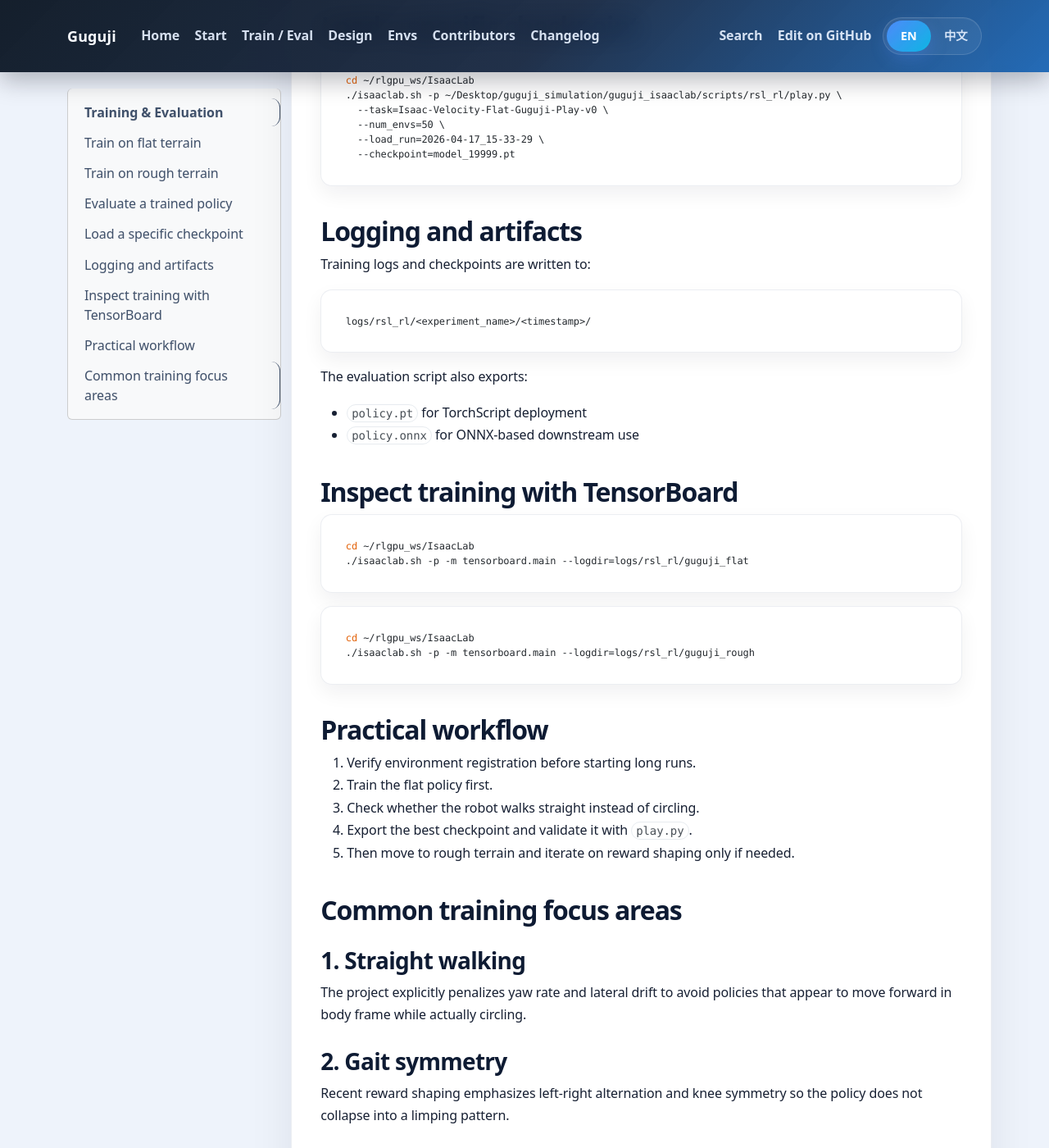
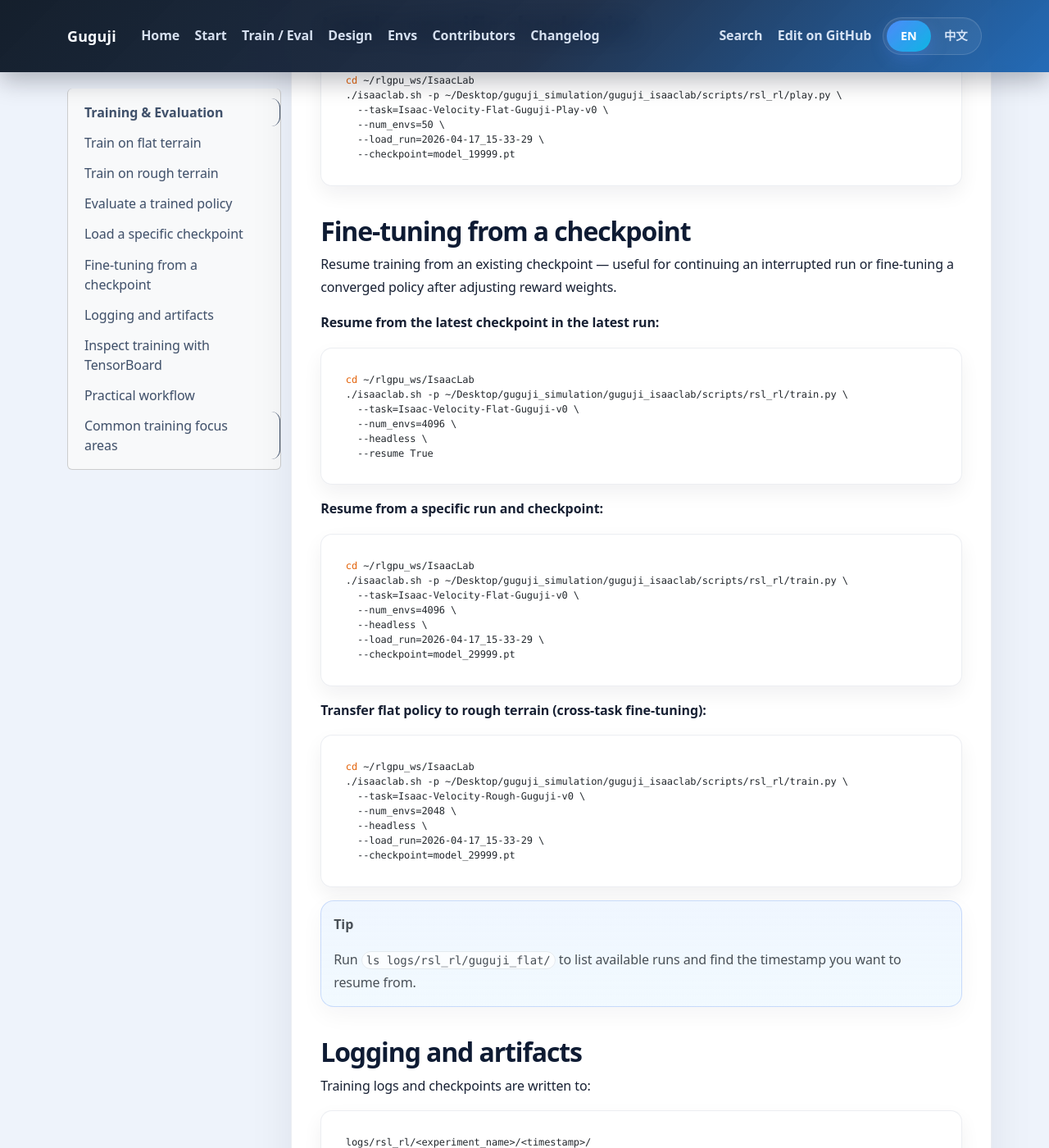
Before and after one commit to osrbot/guguji_isaaclab, an MkDocs documentation site: the page built from docs/training.md, in a window 1280 px wide and 1400 px high, scrolled down 1067 px. Shown: the whole window at 82% size. Built offline with MkDocs 1.6.1, drawn with Linux system fonts in a browser that asks for light colours; nearby versions of some CDN libraries.

Commit message:
docs: update README/docs with fine-tuning guide, version bump, star history
- Bump Isaac Sim badge 4.5.0 → 5.1.0, Isaac Lab badge 2.1.0 → Latest
  in README.md and README_ZH.md
- Add "Fine-tuning from a checkpoint" section (EN + ZH) covering three
  scenarios: resume latest, resume specific run/checkpoint, cross-task
  transfer (flat → rough)
- Add star history chart via star-history.com SVG API to both READMEs
- Mirror fine-tuning section into docs/training.md and docs/zh/training.md

Co-Authored-By: kitso666 <kitso@osrbot.com>

````diff
--- a/docs/training.md
+++ b/docs/training.md
@@ -45,6 +45,48 @@ cd ~/rlgpu_ws/IsaacLab
   --load_run=2026-04-17_15-33-29 \
   --checkpoint=model_19999.pt
 ```
+
+## Fine-tuning from a checkpoint
+
+Resume training from an existing checkpoint — useful for continuing an interrupted run or fine-tuning a converged policy after adjusting reward weights.
+
+**Resume from the latest checkpoint in the latest run:**
+
+```bash
+cd ~/rlgpu_ws/IsaacLab
+./isaaclab.sh -p ~/Desktop/guguji_simulation/guguji_isaaclab/scripts/rsl_rl/train.py \
+  --task=Isaac-Velocity-Flat-Guguji-v0 \
+  --num_envs=4096 \
+  --headless \
+  --resume True
+```
+
+**Resume from a specific run and checkpoint:**
+
+```bash
+cd ~/rlgpu_ws/IsaacLab
+./isaaclab.sh -p ~/Desktop/guguji_simulation/guguji_isaaclab/scripts/rsl_rl/train.py \
+  --task=Isaac-Velocity-Flat-Guguji-v0 \
+  --num_envs=4096 \
+  --headless \
+  --load_run=2026-04-17_15-33-29 \
+  --checkpoint=model_29999.pt
+```
+
+**Transfer flat policy to rough terrain (cross-task fine-tuning):**
+
+```bash
+cd ~/rlgpu_ws/IsaacLab
+./isaaclab.sh -p ~/Desktop/guguji_simulation/guguji_isaaclab/scripts/rsl_rl/train.py \
+  --task=Isaac-Velocity-Rough-Guguji-v0 \
+  --num_envs=2048 \
+  --headless \
+  --load_run=2026-04-17_15-33-29 \
+  --checkpoint=model_29999.pt
+```
+
+!!! tip
+    Run `ls logs/rsl_rl/guguji_flat/` to list available runs and find the timestamp you want to resume from.
 
 ## Logging and artifacts
 
````
Also changed, not shown: README.md (+48 -3 lines), README_ZH.md (+48 -3 lines), docs/zh/training.md (+42 -0 lines).
